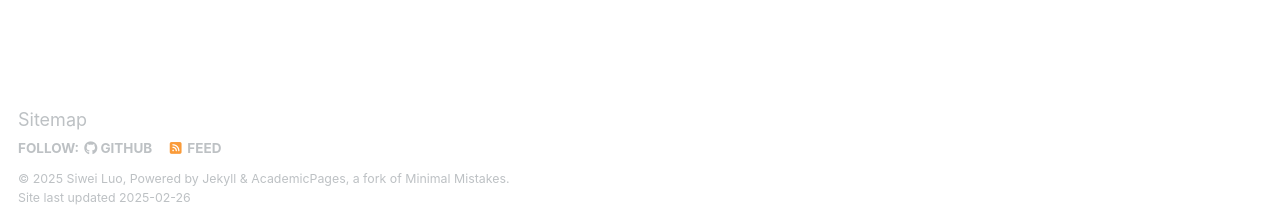
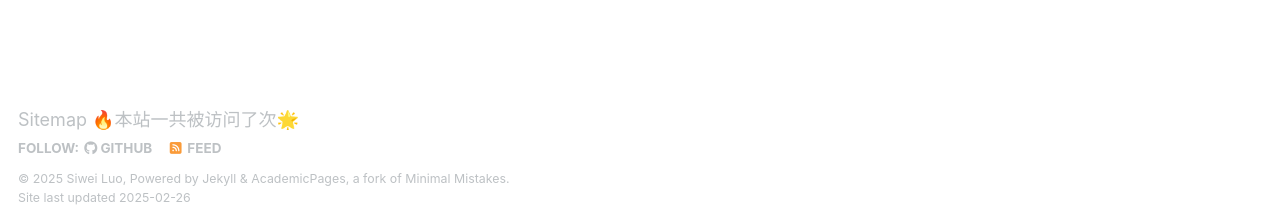
Before and after one commit to luosw07/luosw07.github.io, a Jekyll site: the page built from _pages/talkmap.html, in a window 1280 px wide and 1326 px high. Shown: the part 1101-1323 px from the top of the window. Built offline with Jekyll 4.4.1, drawn with Linux system fonts in a browser that asks for light colours; nearby versions of some CDN libraries; comment, search, counter and statistics services are not loaded.

Commit message:
Update custom.html

```diff
--- a/_includes/footer/custom.html
+++ b/_includes/footer/custom.html
@@ -1,3 +1,5 @@
 <!-- start custom footer snippets -->
 <a href="/sitemap/">Sitemap</a>
+<script async src="//busuanzi.ibruce.info/busuanzi/2.3/busuanzi.pure.mini.js"></script>
+<span id="busuanzi_container_site_pv">🔥本站一共被访问了<span id="busuanzi_value_site_pv"></span>次🌟</span>
 <!-- end custom footer snippets -->
```
